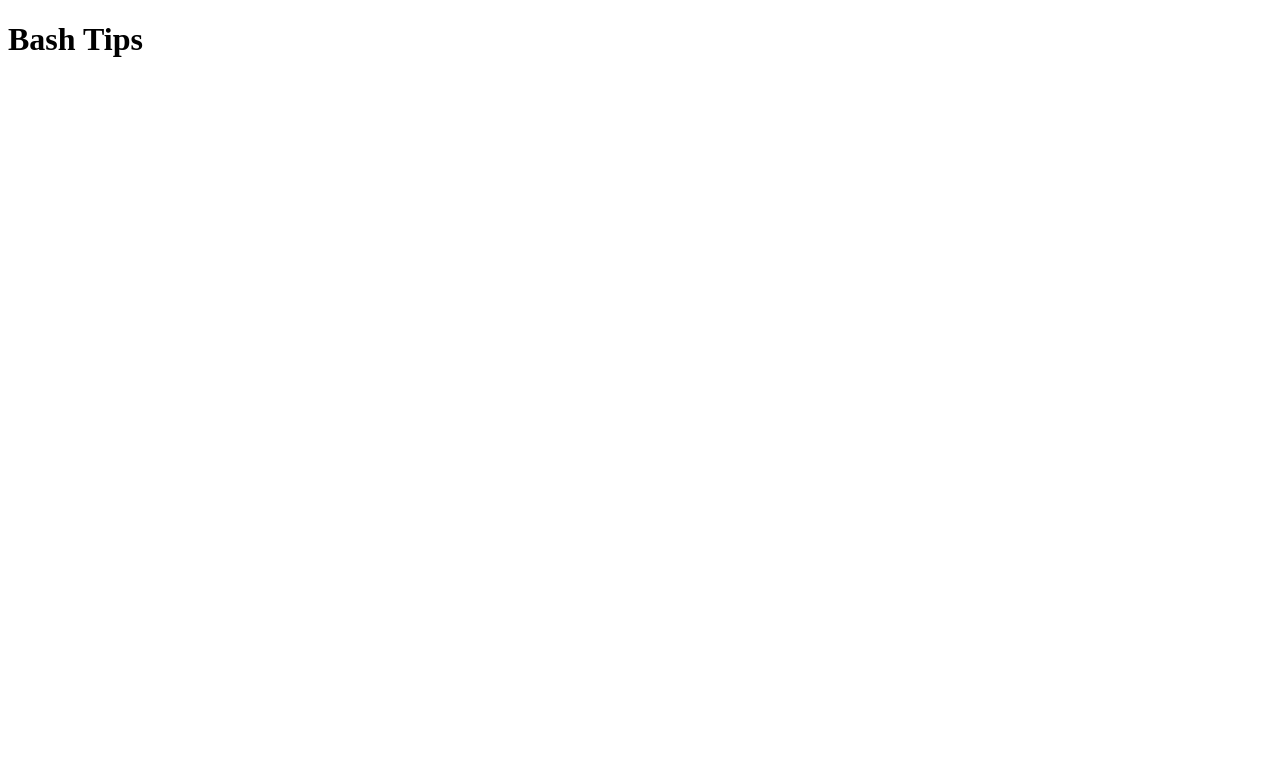
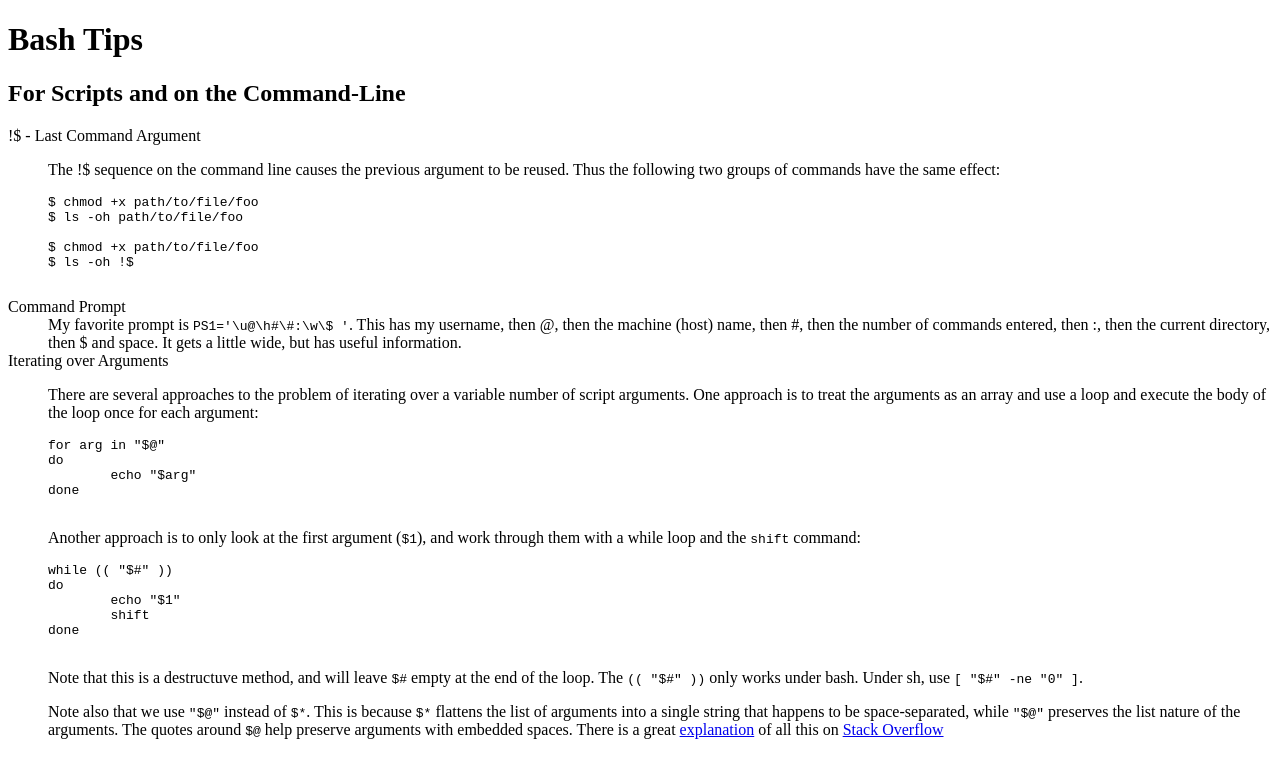
Before and after one commit to randallecook/randallecook.com, a plain HTML site: page bash.html in a window 1280 px wide. Drawn offline with Linux system fonts and the light colour scheme.

Commit message:
added text

```diff
--- a/bash.html
+++ b/bash.html
@@ -7,5 +7,48 @@
 </head>
 <body>
 	<h1>Bash Tips</h1>
+	<h2>For Scripts and on the Command-Line</h2>
+	<dl>
+		<dt>!$ - Last Command Argument</dt>
+		<dd>
+			<p>The !$ sequence on the command line causes the previous argument to be reused. Thus the following two groups of commands have the same effect:</p>
+			<code>
+			<pre>
+$ chmod +x path/to/file/foo
+$ ls -oh path/to/file/foo
+
+$ chmod +x path/to/file/foo
+$ ls -oh !$
+			</pre></code>
+		</dd>
+
+		<dt>Command Prompt</dt>
+		<dd>My favorite prompt is <code>PS1='\u@\h#\#:\w\$ '</code>. This has my username, then @, then the machine (host) name, then #, then the number of commands entered, then :, then the current directory, then $ and space. It gets a little wide, but has useful information.</dd>
+
+		<dt>Iterating over Arguments</dt>
+		<dd>
+			<p>There are several approaches to the problem of iterating over a variable number of script arguments. One approach is to treat the arguments as an array and use a loop and execute the body of the loop once for each argument:</p>
+			<code>
+			<pre>
+for arg in "$@"
+do
+	echo "$arg"
+done
+			</pre>
+			</code>
+			<p>Another approach is to only look at the first argument (<code>$1</code>), and work through them with a while loop and the <code>shift</code> command:</p>
+			<code>
+			<pre>
+while (( "$#" ))
+do
+	echo "$1"
+	shift
+done
+			</pre>
+			</code>
+			<p>Note that this is a destructuve method, and will leave <code>$#</code> empty at the end of the loop. The <code>(( "$#" ))</code> only works under bash. Under sh, use <code>[ "$#" -ne "0" ]</code>.</p>
+			<p>Note also that we use <code>"$@"</code> instead of <code>$*</code>. This is because <code>$*</code> flattens the list of arguments into a single string that happens to be space-separated, while <code>"$@"</code> preserves the list nature of the arguments. The quotes around <code>$@</code> help preserve arguments with embedded spaces. There is a great <a href="http://stackoverflow.com/questions/255898/how-to-iterate-over-arguments-in-bash-script">explanation</a> of all this on <a href="http://stackoverflow.com/">Stack Overflow</a></p>
+		</dd>
+	</dl>
 </body>
 </html>
```
Also changed, not shown: unix.html (+4 -0 lines).
